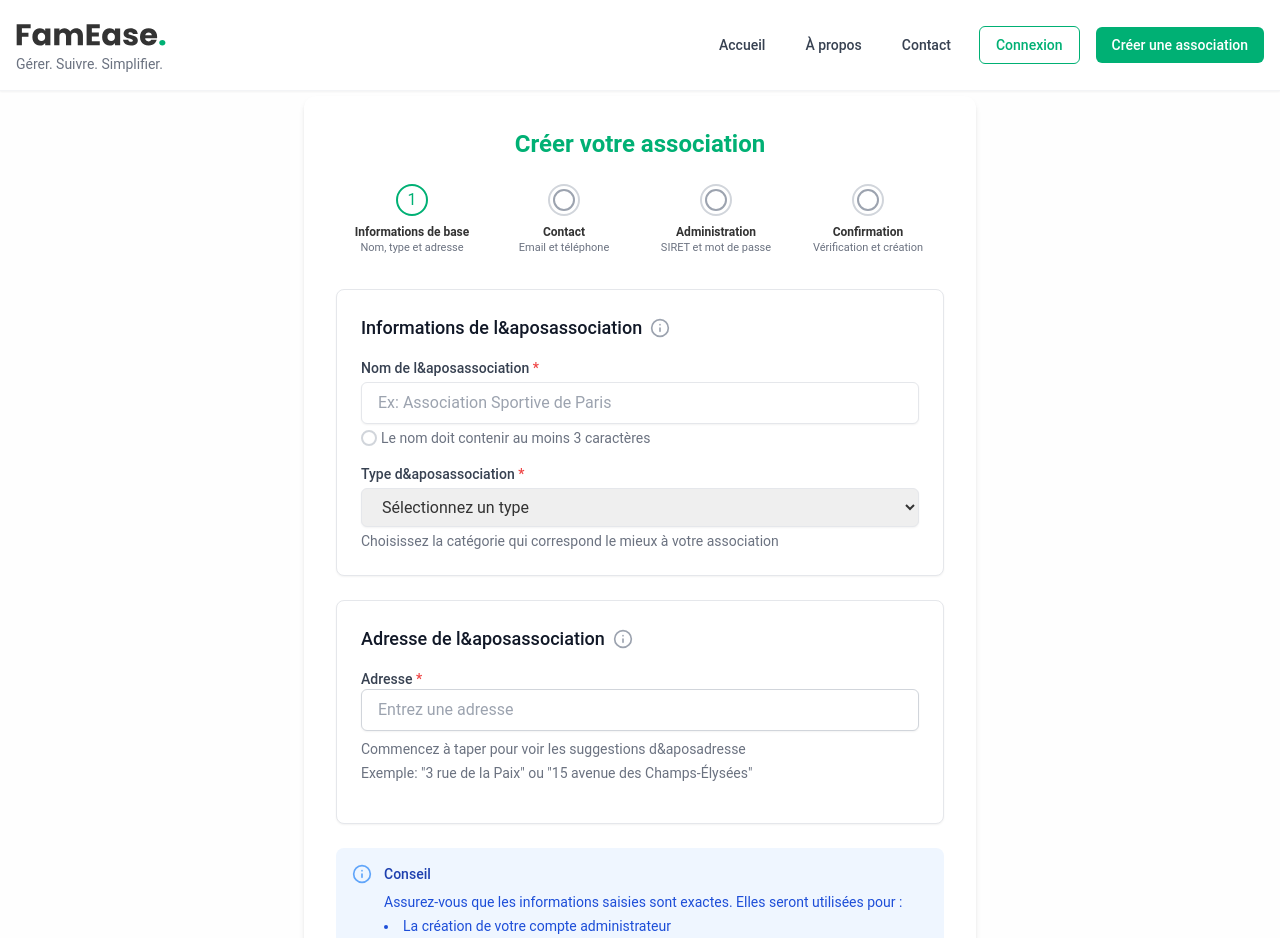
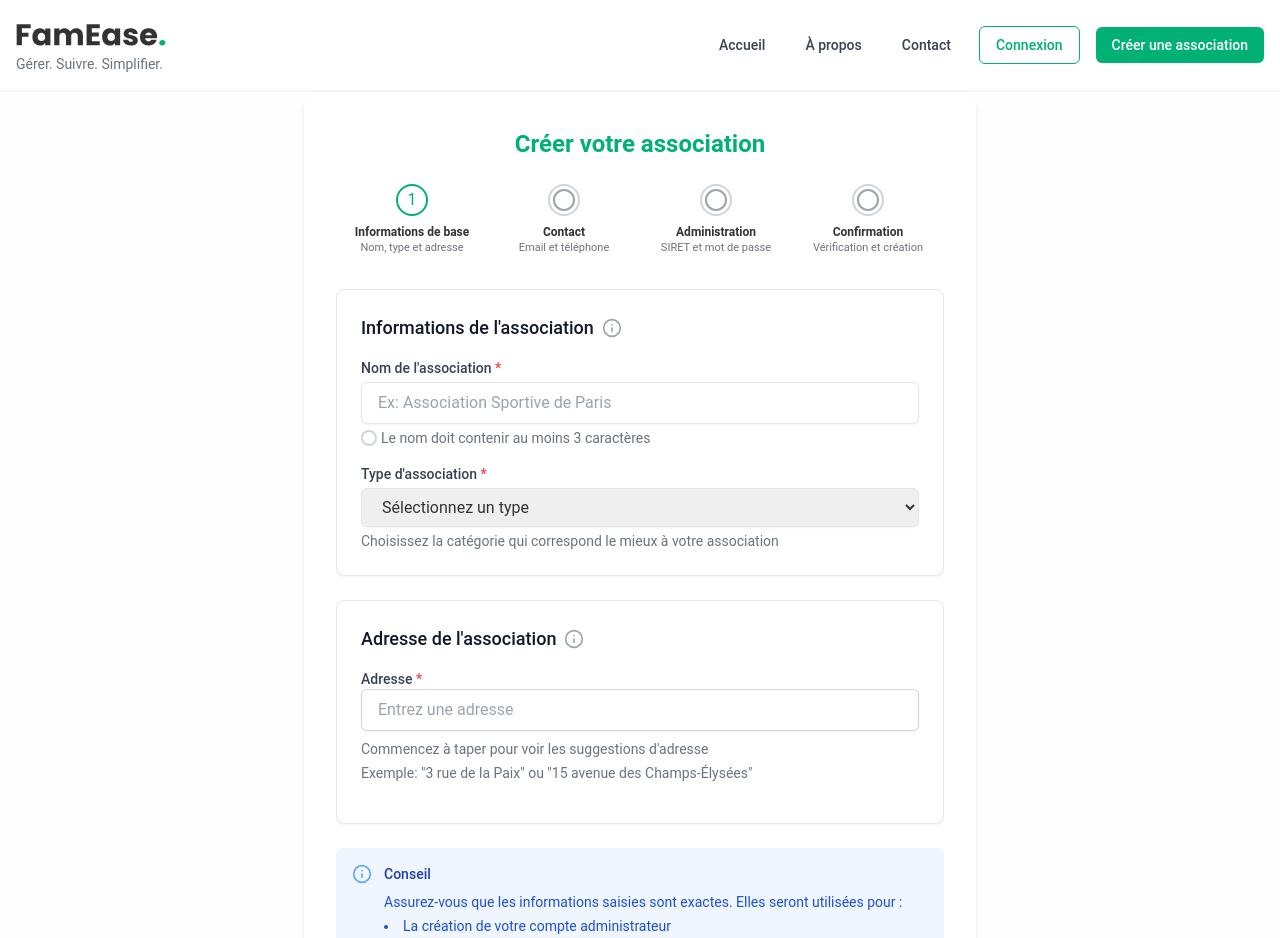
Before and after one commit to fatimaatk/association, a Next.js app: page /inscription in a window 1280 px wide. Shown: the top 938 px of the page. Built offline with nearby package versions, Linux system fonts and the light colour scheme.

Commit message:
modification caractère

```diff
--- a/app/component/association/EditAssociationPage.tsx
+++ b/app/component/association/EditAssociationPage.tsx
@@ -44,7 +44,8 @@ export default function EditAssociationForm({ associationServerData }: { associa
   return (
     <div className="max-w-2xl mx-auto p-6 bg-white rounded-lg shadow space-y-6">
       <h1 className="text-2xl font-bold text-center text-[#00B074]">
-        Informations de l&aposassociation
+        {/* eslint-disable-next-line react/no-unescaped-entities */}
+        Informations de l'association
       </h1>
 
       {!editMode ? (
--- a/app/component/export/CustomPdfEditor.tsx
+++ b/app/component/export/CustomPdfEditor.tsx
@@ -174,7 +174,9 @@ export default function CustomPdfEditor({ famille, factureRef }: IProps) {
         <div className="text-right mt-8 space-y-2">
           <p>Fait à {customContent.associationCity}, le {new Date().toLocaleDateString("fr-FR")}</p>
           <p>{customContent.signatureTitle}</p>
-          <p className="text-sm italic text-gray-500">Cachet de l&aposassociation</p>
+          <p className="text-sm italic text-gray-500">
+            {/* eslint-disable-next-line react/no-unescaped-entities */}
+            Cachet de 'association</p>
         </div>
       </div>
     </div>
--- a/app/inscription/page.tsx
+++ b/app/inscription/page.tsx
@@ -335,14 +335,16 @@ export default function InscriptionPage() {
           <div className="space-y-6">
             <div className="bg-white p-6 rounded-lg border border-gray-200 shadow-sm">
               <div className="flex items-center mb-4">
-                <h3 className="text-lg font-medium text-gray-900">Informations de l&aposassociation</h3>
+                <h3 className="text-lg font-medium text-gray-900">  {/* eslint-disable-next-line react/no-unescaped-entities */}
+                  Informations de l'association</h3>
                 <HelpTooltip text="Ces informations permettront d'identifier votre association et de la catégoriser correctement." />
               </div>
 
               <div className="space-y-4">
                 <div>
                   <label htmlFor="nom" className="block text-sm font-medium text-gray-700">
-                    Nom de l&aposassociation <span className="text-red-500">*</span>
+                    {/* eslint-disable-next-line react/no-unescaped-entities */}
+                    Nom de l'association <span className="text-red-500">*</span>
                   </label>
                   <input
                     type="text"
@@ -363,7 +365,8 @@ export default function InscriptionPage() {
 
                 <div>
                   <label htmlFor="type" className="block text-sm font-medium text-gray-700">
-                    Type d&aposassociation <span className="text-red-500">*</span>
+                    {/* eslint-disable-next-line react/no-unescaped-entities */}
+                    Type d'association <span className="text-red-500">*</span>
                   </label>
                   <select
                     name="type"
@@ -391,7 +394,9 @@ export default function InscriptionPage() {
 
             <div className="bg-white p-6 rounded-lg border border-gray-200 shadow-sm">
               <div className="flex items-center mb-4">
-                <h3 className="text-lg font-medium text-gray-900">Adresse de l&aposassociation</h3>
+                <h3 className="text-lg font-medium text-gray-900">
+                  {/* eslint-disable-next-line react/no-unescaped-entities */}
+                  Adresse de l'association</h3>
                 <HelpTooltip text="L'adresse complète de votre association est nécessaire pour la communication officielle et les documents administratifs." />
               </div>
 
@@ -407,7 +412,8 @@ export default function InscriptionPage() {
                   />
                   <div className="mt-2 space-y-1">
                     <p className="text-sm text-gray-500">
-                      Commencez à taper pour voir les suggestions d&aposadresse
+                      {/* eslint-disable-next-line react/no-unescaped-entities */}
+                      Commencez à taper pour voir les suggestions d'adresse
                     </p>
                     <p className="text-sm text-gray-500">
                       {/* eslint-disable-next-line react/no-unescaped-entities */}
@@ -454,7 +460,8 @@ export default function InscriptionPage() {
                     </p>
                     <ul className="list-disc list-inside mt-1">
                       <li>La création de votre compte administrateur</li>
-                      <li>Les documents officiels de l&aposassociation</li>
+                      <li>  {/* eslint-disable-next-line react/no-unescaped-entities */}
+                        Les documents officiels de l'association</li>
                       <li>La communication avec les membres</li>
                     </ul>
                   </div>
@@ -526,7 +533,8 @@ export default function InscriptionPage() {
                   <h3 className="text-sm font-medium text-blue-800">Information importante</h3>
                   <div className="mt-2 text-sm text-blue-700">
                     <p>
-                      L&aposemail que vous renseignez sera utilisé pour :
+                      {/* eslint-disable-next-line react/no-unescaped-entities */}
+                      L'email que vous renseignez sera utilisé pour :
                     </p>
                     <ul className="list-disc list-inside mt-1">
                       <li>La connexion à votre espace administrateur</li>
@@ -670,7 +678,9 @@ export default function InscriptionPage() {
                 </div>
                 <div className="space-y-4">
                   <div>
-                    <span className="block text-sm font-medium text-gray-700">Nom de l&aposassociation :</span>
+                    <span className="block text-sm font-medium text-gray-700">
+                      {/* eslint-disable-next-line react/no-unescaped-entities */}
+                      Nom de l'association :</span>
                     <span className="block text-base text-gray-900">{formData.nom}</span>
                   </div>
                   <div>
```
